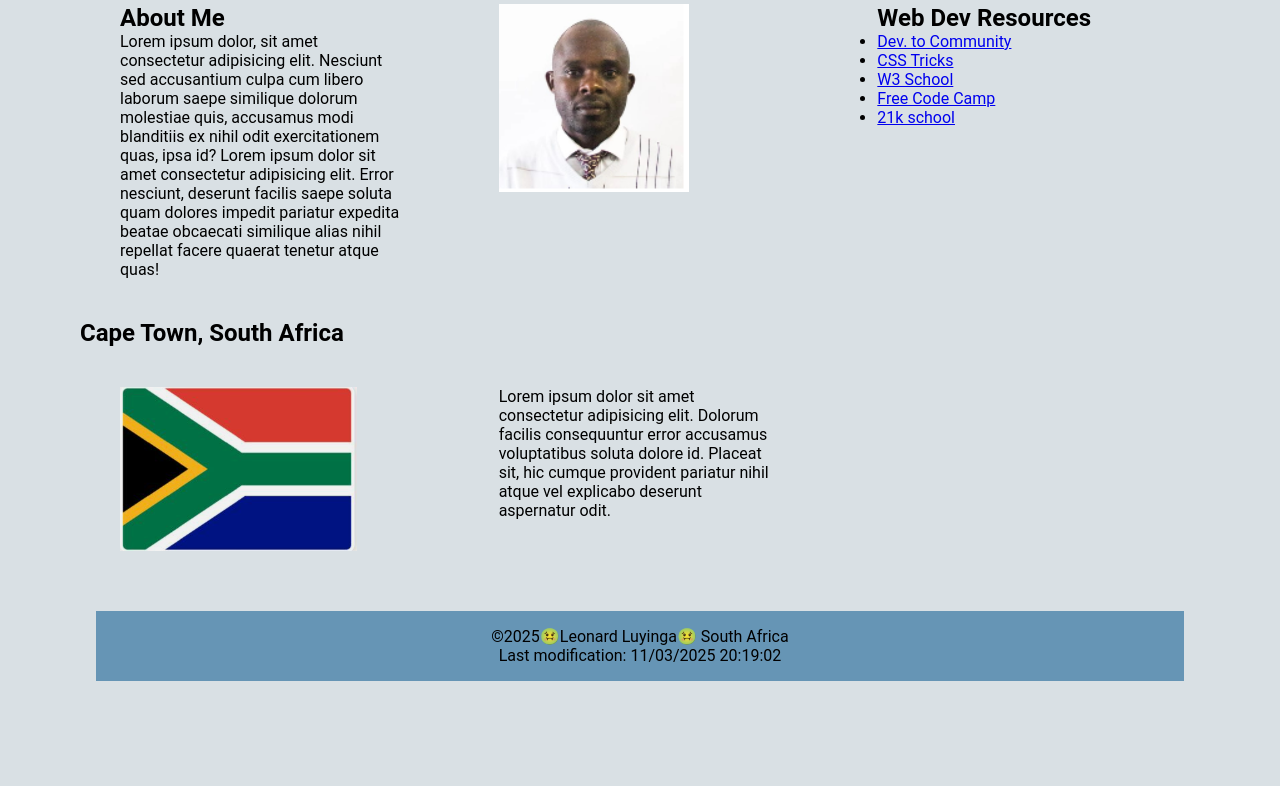
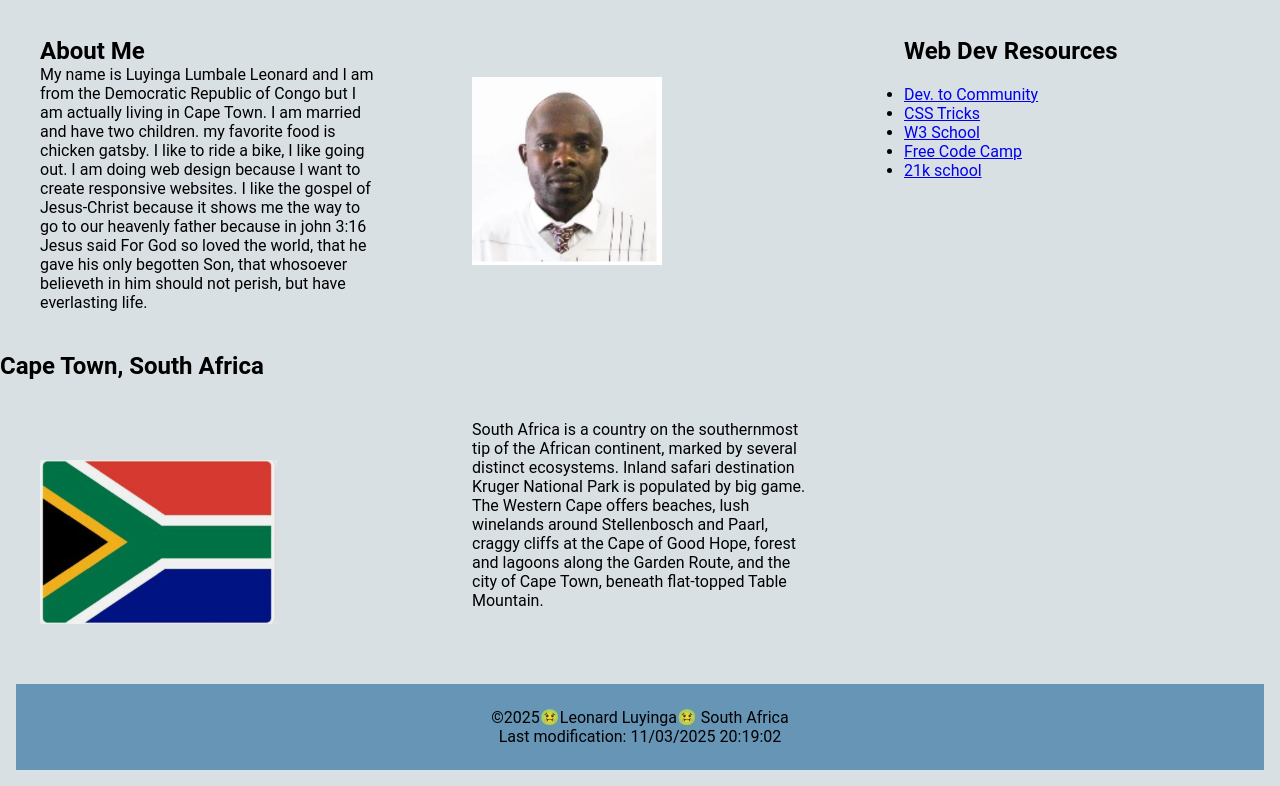
Before and after one commit to luyinga/wdd131, a plain HTML site: page index.html in a window 1280 px wide. Shown: the part 143-929 px from the top of the page. Before the commit the page ends 840 px from the top, so only its background shows below. Drawn offline with Linux system fonts and the light colour scheme.

Commit message:
Css updated

```diff
--- a/index.html
+++ b/index.html
@@ -25,14 +25,14 @@
         <div class="grid">
             <section>
                 <h2>About Me</h2>
-                    <p>Lorem ipsum dolor, sit amet consectetur adipisicing elit.
-                       Nesciunt sed accusantium culpa cum libero laborum saepe
-                       similique dolorum molestiae quis, accusamus modi blanditiis
-                       ex nihil odit exercitationem quas, ipsa id?
-                       Lorem ipsum dolor sit amet consectetur adipisicing elit.
-                       Error nesciunt, deserunt facilis saepe soluta quam dolores
-                       impedit pariatur expedita beatae obcaecati similique alias
-                       nihil repellat facere quaerat tenetur atque quas!
+                    <p>My name is Luyinga Lumbale Leonard and I am from the Democratic Republic of Congo but I am actually
+                        living in Cape Town. I am married and have two children. my favorite
+                       food is chicken gatsby. I like to ride a bike, I like going out.
+                       I am doing web design because I want to create responsive websites.
+                       I like the gospel of Jesus-Christ because
+                       it shows me the way to go to our heavenly father because in john 3:16 Jesus said For God so loved
+                       the world, that he gave his only begotten Son, that whosoever believeth in him should not perish,
+                       but have everlasting life.
                     </p>
             </section>
             <section>
@@ -57,11 +57,13 @@
                     <img src="images/south-african-flag.PNG" alt="South African Flag">
                 </section>
                 <section>
-                    <p>Lorem ipsum dolor sit amet consectetur adipisicing elit.
-                    Dolorum facilis consequuntur error accusamus
-                    voluptatibus soluta dolore id. Placeat sit,
-                    hic cumque provident pariatur nihil atque vel
-                     explicabo deserunt aspernatur odit.
+                    <p>South Africa is a country on the southernmost tip of the African
+                       continent, marked by several distinct ecosystems. Inland safari
+                       destination Kruger National Park is populated by big game.
+                       The Western Cape offers beaches, lush winelands around Stellenbosch
+                       and Paarl, craggy cliffs at the Cape of Good Hope, forest and
+                       lagoons along the Garden Route, and the city of Cape Town, beneath
+                       flat-topped Table Mountain.
                     </p>
                 </section>
         </div>
--- a/styles/base.css
+++ b/styles/base.css
@@ -13,8 +13,6 @@
 }*/
 body{
 font-family: 'Roboto', sans-serif;
-padding-left: 80px;
-padding-right: 80px;
 background-color: rgb(217, 224, 228);
 
 }
@@ -23,6 +21,8 @@ header {
     font-size: 20px;
 }
 h1 {
+    padding-top: 20px;
+    height: 80px;
     background-color: rgb(102, 149, 181);
 }
 nav ul {
@@ -56,10 +56,21 @@ nav a {
     box-sizing: border-box;
     transition: all 0.2s ease;
 }
+nav a:hover {
+    background-color: rgb(153, 117, 143)
+}
+section a:hover {
+    color: rgb(181, 102, 160);
+}
 section {
     margin: 40px;
 }
-
+section ul {
+    margin-top: 20px;
+}
+img {
+    margin-top: 40px;
+}
 
 .grid {
     display: grid;
@@ -74,7 +85,7 @@ section {
 footer {
     margin: 1rem;
     border: 1px solid rgb (0 0 0 / 10%);
-    padding: 1rem;
+    padding: 1.5rem;
     background-color: rgb(102, 149, 181);
     text-align: center;
 }
```
